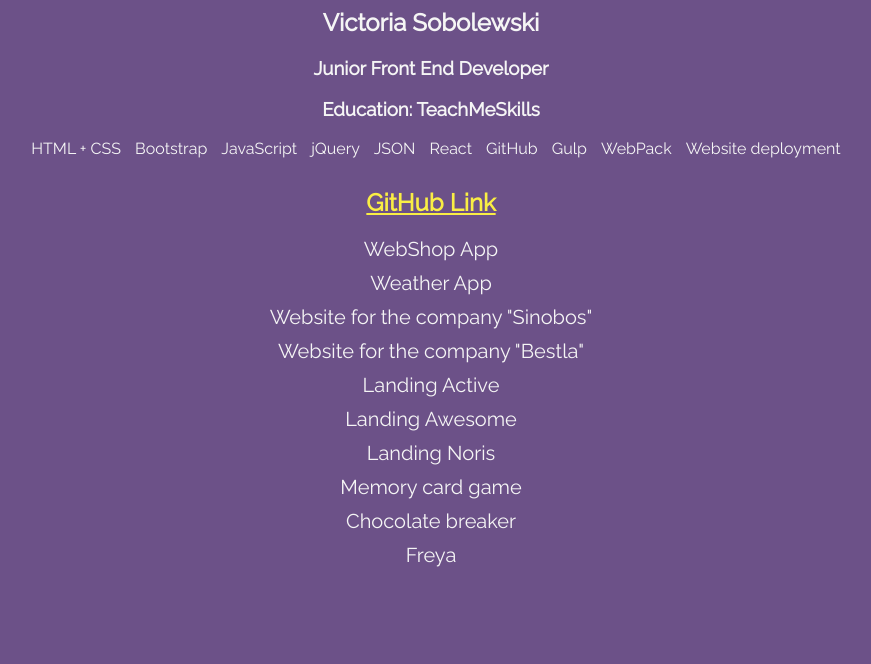
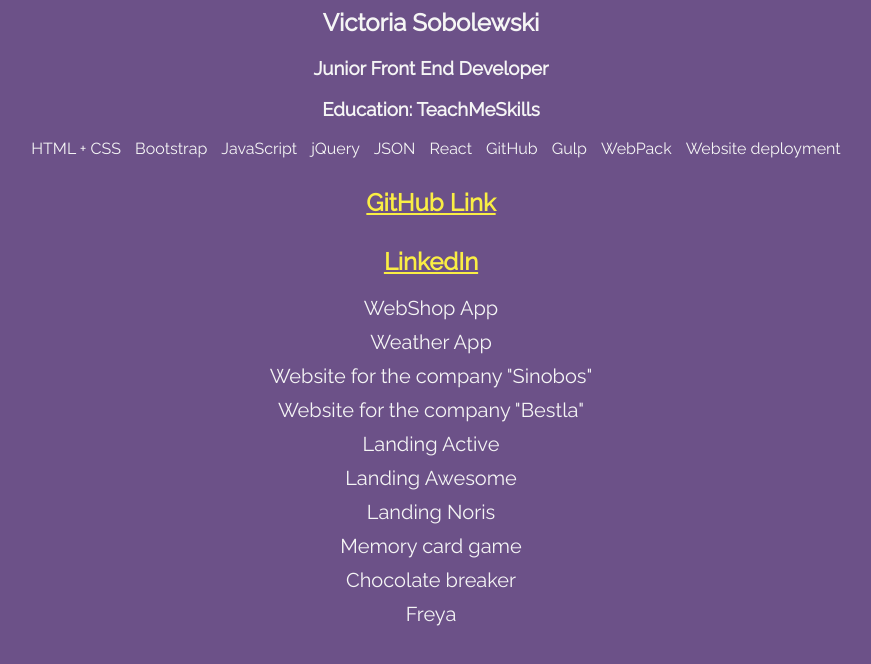
Before and after one commit to viktoriia-ko/viktoriia-ko.github.io, a plain HTML site: page index.html in a window 1280 px wide. Shown: the part 80-744 px from the top of the page, without its empty margins (209-1080 px from the left). Drawn offline with Linux system fonts and the light colour scheme.

Commit message:
Update index.html

```diff
--- a/index.html
+++ b/index.html
@@ -27,6 +27,7 @@
     <span>Website deployment</span>
 
     <h2><a href="https://github.com/viktoriia-ko">GitHub Link</a></h2>
+    <h2><a href="https://www.linkedin.com/in/victoria-sobolewski-2a90111b4/">LinkedIn</a></h2>
     <ul>
       <li>
         <a href="https://diplomaapp-8223e.web.app/">WebShop App</a>
```
